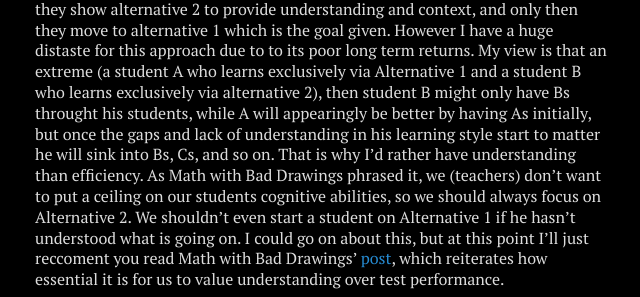
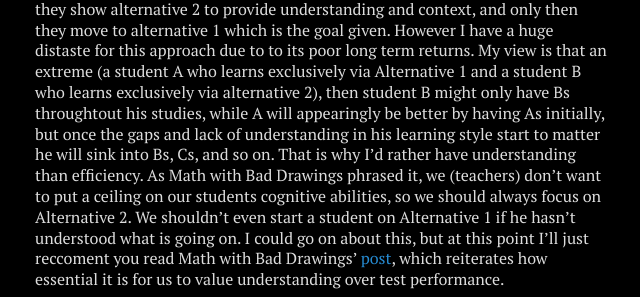
Before and after one commit to migueltorrescosta/migueltorrescosta.github.io, a Jekyll site: the page built from _posts/2017-12-29-Long-Term-Teaching.md, in a window 1280 px wide and 900 px high, scrolled down 2321 px. Shown: the part 457-754 px from the top of the window, without its empty margins (317-957 px from the left). Built offline with Jekyll 4.4.1, drawn with Linux system fonts in a browser that asks for light colours; formulas are drawn with MathJax 3; comment, search, counter and statistics services are not loaded; some of the changed text lies outside the part shown.

Commit message:
Corrected typo

```diff
--- a/_posts/2017-12-29-Long-Term-Teaching.md
+++ b/_posts/2017-12-29-Long-Term-Teaching.md
@@ -65,4 +65,4 @@
 
 Regarding the topic above, the grading method is fairly straightforward: We give functions to the students, and ask for them to tell us the local maxima and minima. Given that evaluation method, student A is most likely to provide better results. By consistent practice we trained A to give fast and correct answers. Student B, on the contrary, understands the idea of how to solve the problem but isn't actually able to apply the tools needed to solve the problem at hand, for lack of practice. At first glance student A seems to be better of. However, lets see some time into the future. A few years later, at work, a problem pops up that can be solved by finding the maxima or minima of a function. Which one is more likely to think of using what they learned to solve the problem? Student A isn't used to see the problem outside its well defined structure. You give him a function, you ask for the extrema, and he answers efficiently. Student B understands how the method comes about. He didn't memorize a set of steps, he understood why they work and why they are needed. He has a mental image of how the problem must be solved. Hence, when such a problem is presented, I believe he is more likely to think of how the solving technique worked. More importantly, if he needs to adapt the problem (say, he wants to find the extreme of the acceleration, so he needs to go all the way to the 4th derivative), he is more likely to be able to adapt the problem.
 
-Foregoing my initial statement, teachers tend to teach both alternatives. First they show alternative 2 to provide understanding and context, and only then they move to alternative 1 which is the goal given. However I have a huge distaste for this approach due to to its poor long term returns. My view is that an extreme (a student A who learns exclusively via Alternative 1 and a student B who learns exclusively via alternative 2), then student B might only have Bs throught his students, while A will appearingly be better by having As initially, but once the gaps and lack of understanding in his learning style start to matter he will sink into Bs, Cs, and so on. That is why I'd rather have understanding than efficiency. As Math with Bad Drawings phrased it, we (teachers) don't want to put a ceiling on our students cognitive abilities, so we should always focus on Alternative 2. We shouldn't even start a student on Alternative 1 if he hasn't understood what is going on. I could go on about this, but at this point I'll just reccoment you read Math with Bad Drawings' [post](https://mathwithbaddrawings.com/2015/04/08/the-math-ceiling-wheres-your-cognitive-breaking-point/), which reiterates how essential it is for us to value understanding over test performance.
+Foregoing my initial statement, teachers tend to teach both alternatives. First they show alternative 2 to provide understanding and context, and only then they move to alternative 1 which is the goal given. However I have a huge distaste for this approach due to to its poor long term returns. My view is that an extreme (a student A who learns exclusively via Alternative 1 and a student B who learns exclusively via alternative 2), then student B might only have Bs throughtout his studies, while A will appearingly be better by having As initially, but once the gaps and lack of understanding in his learning style start to matter he will sink into Bs, Cs, and so on. That is why I'd rather have understanding than efficiency. As Math with Bad Drawings phrased it, we (teachers) don't want to put a ceiling on our students cognitive abilities, so we should always focus on Alternative 2. We shouldn't even start a student on Alternative 1 if he hasn't understood what is going on. I could go on about this, but at this point I'll just reccoment you read Math with Bad Drawings' [post](https://mathwithbaddrawings.com/2015/04/08/the-math-ceiling-wheres-your-cognitive-breaking-point/), which reiterates how essential it is for us to value understanding over test performance.
```
